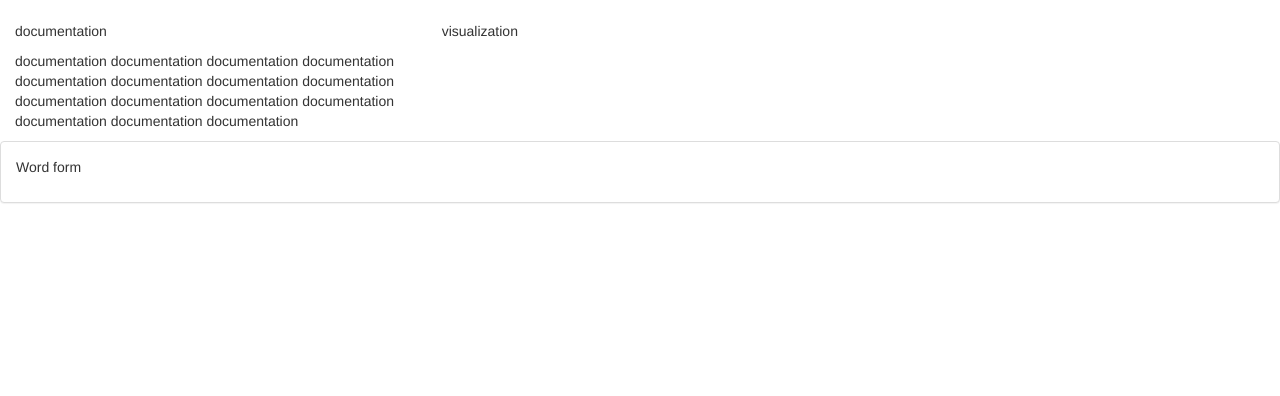
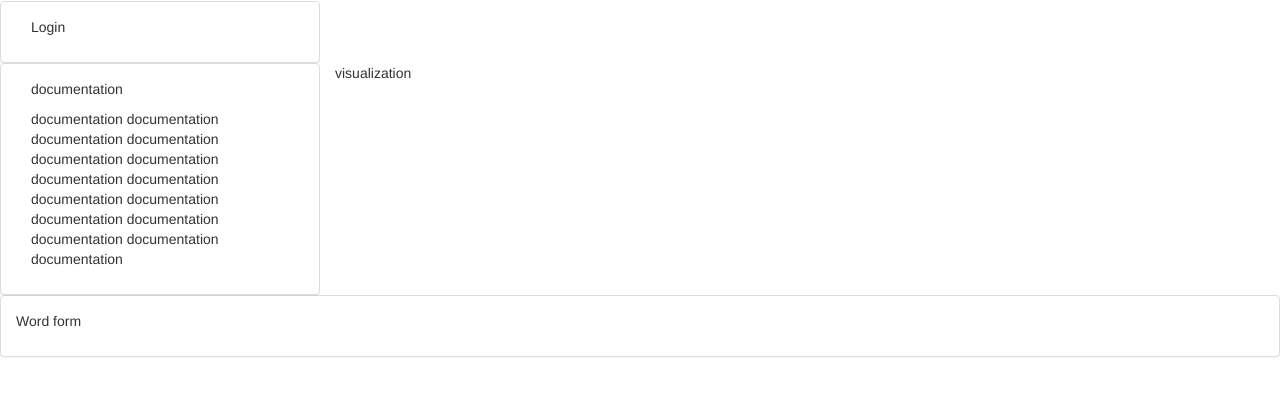
Before and after one commit to joncros/DataMuse_Viz, a Django app: page /words/viz_test/ in a window 1280 px wide. Shown: the part 52-448 px from the top of the page. Run offline with Django 3.2, Linux system fonts and the light colour scheme; some libraries are stand-ins or nearby versions.

Commit message:
divide template sections with panels, set navbar bottom margin to 0

```diff
--- a/words/templates/words/base_generic.html
+++ b/words/templates/words/base_generic.html
@@ -12,7 +12,7 @@
 <body>
     <div id="table">
 	    <!--Navbar with tabs at top of page-->
-        <nav class="navbar navbar-default">
+        <nav class="navbar navbar-default" style="margin-bottom: 0">
             <div class="container-fluid">
                 <div class="navbar-header">
                     <a class="navbar-brand" href="#">DataMuse-Viz</a>
--- a/words/templates/words/visualization_generic.html
+++ b/words/templates/words/visualization_generic.html
@@ -2,6 +2,7 @@
 
 {% block content %}
 <div class="container-fluid">
+<div class="panel-group">
     <!--Row 1: Title/Subtitle -->
     <div class="row">
         <div class="col-lg-12 col-sm-12 col-xs-12 title">
@@ -10,27 +11,39 @@
         </div>
     </div>
 
-    <!--Row 2: Visualization Chart/Legend/Additional tools and buttons-->
-    <div class="row" id="mainrow">
-        <div id="legend" class="col-lg-4 col-sm-4 col-xs-4">
+    <!--Row 2: Login/Logout-->
+    <div class="row">
+        <div id="auth" class="panel panel-default col-lg-3 col-sm-3 col-xs-3">
+            <div class="panel-body">
+                <!--Login/logout form (django.contrib.auth.forms) here-->
+                <p>Login</p>
+            </div>
+        </div>
+    </div>
+
+    <!--Row 3: Visualization Chart/Legend/Additional tools and buttons-->
+    <div class="row">
+        <div id="legend" class="panel panel-default col-lg-3 col-sm-3 col-xs-3">
             <!--Explanatory text and legend belonging to visualization here-->
+            <div class="panel-body">
             <p>documentation</p>
             <p>documentation documentation documentation documentation documentation
                 documentation documentation documentation documentation documentation
                 documentation documentation documentation documentation documentation </p>
             {% block viz-text %} {% endblock %}
             {% block legend %} {% endblock %}
+            </div>
         </div>
 
         <!--div chart for the acutal visualization-->
-        <div id="visualization" class="col-lg-8 col-sm-8 col-xs-8">
+        <div id="visualization" class="col-lg-9 col-sm-9 col-xs-9">
             <!--visualization of DataMuse data here-->
             <p>visualization</p>
             {% block viz %} {% endblock %}
         </div>
     </div>
 
-    <!--Row 3: Word Input Form-->
+    <!--Row 4: Word Input Form-->
     <div class="row" class="col-lg-12 col-md-12 col-sm-12">
         <div class="panel panel-default">
             <div class="panel-body">
@@ -42,5 +55,6 @@
         </div>
 
     </div>
+    </div>
 </div>
 {% endblock %}
```
